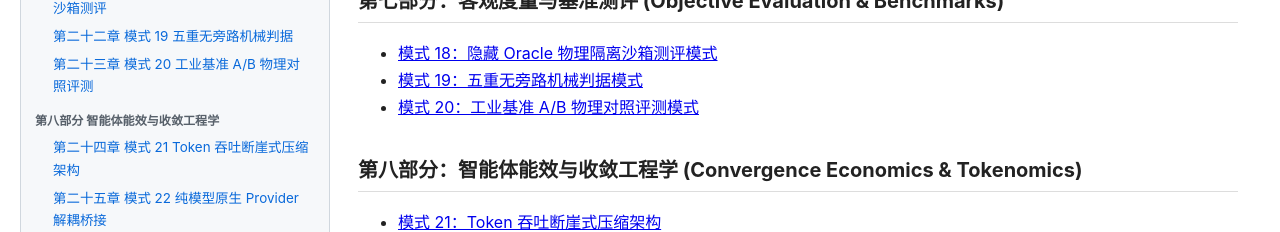
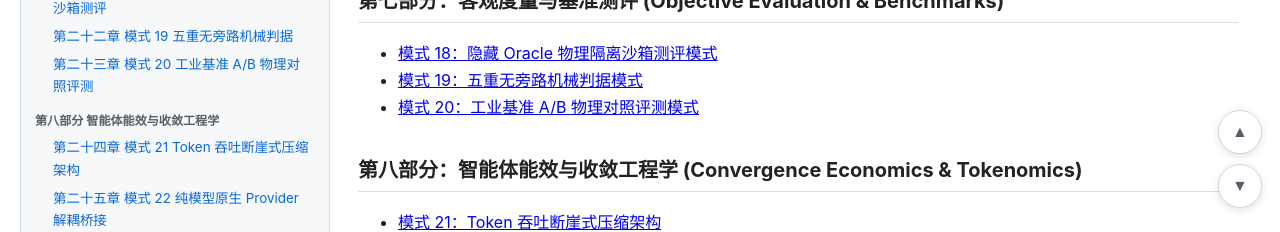
Before and after one commit to dpsnet/industrial-agentic-cybernetics, a Jekyll site: the page built from docs/index.md, in a window 1280 px wide and 1400 px high, scrolled down 518 px. Shown: the part 1168-1400 px from the top of the window. Built offline with Jekyll 4.4.1, drawn with Linux system fonts in a browser that asks for light colours.

Commit message:
右侧浮动到顶/到底按钮（fixed 右下角，平滑滚动）

```diff
--- a/docs/_layouts/default.html
+++ b/docs/_layouts/default.html
@@ -169,6 +169,14 @@ window.addEventListener('load', function () {
     .layout { display: block; }
     .toc-side { display: none; }
   }
+  .float-nav { position: fixed; right: 18px; bottom: 24px; z-index: 300;
+               display: flex; flex-direction: column; gap: 10px; }
+  .float-btn { width: 44px; height: 44px; border-radius: 50%; background: #fff;
+               border: 1px solid #d0d7de; box-shadow: 0 2px 8px rgba(0,0,0,.12);
+               cursor: pointer; font-size: 16px; line-height: 1; color: #57606a;
+               display: flex; align-items: center; justify-content: center;
+               transition: background .15s, color .15s; }
+  .float-btn:hover { background: #ddf4ff; color: #0969da; }
 </style>
 </head>
 <body>
@@ -193,5 +201,17 @@ window.addEventListener('load', function () {
 <footer>
   《工业智能体控制论：自主软件工程的设计模式与形式化架构》 · 王斌（Bin Wang）/ 北京开路者科技有限公司 · CC BY 4.0 · DOI https://doi.org/10.5281/zenodo.23636677（概念 DOI，指向最新版）
 </footer>
+<div class="float-nav">
+  <button class="float-btn" id="btn-top" title="回到顶部" aria-label="回到顶部">▲</button>
+  <button class="float-btn" id="btn-bottom" title="滚到底部" aria-label="滚到底部">▼</button>
+</div>
+<script>
+document.getElementById('btn-top').addEventListener('click', function () {
+  window.scrollTo({ top: 0, behavior: 'smooth' });
+});
+document.getElementById('btn-bottom').addEventListener('click', function () {
+  window.scrollTo({ top: document.documentElement.scrollHeight, behavior: 'smooth' });
+});
+</script>
 </body>
 </html>
```
